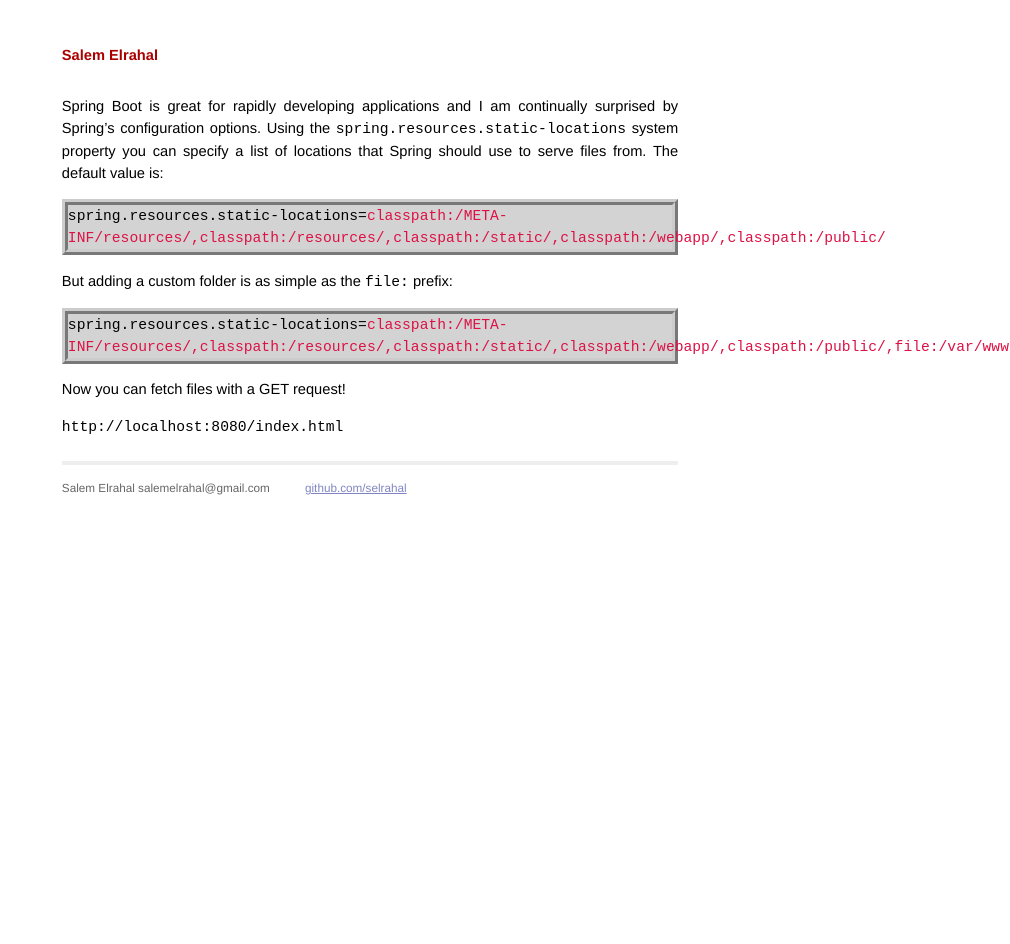
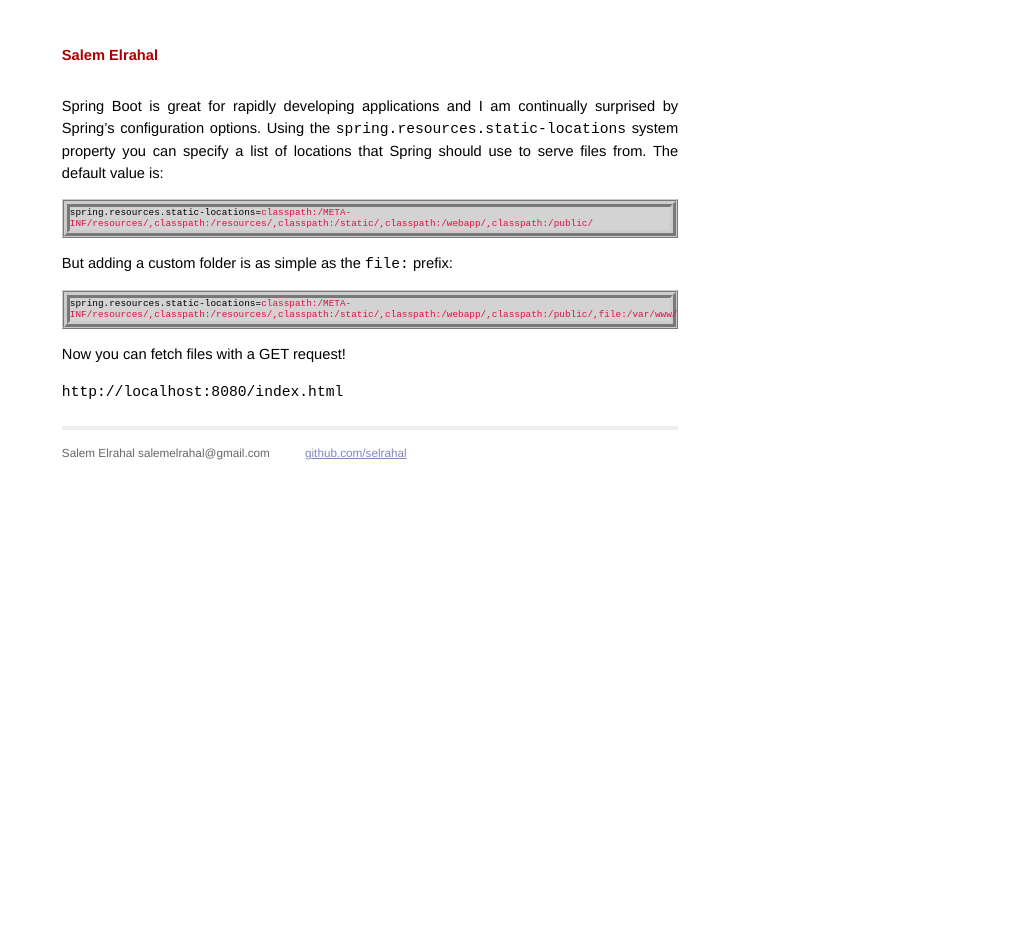
Before and after one commit to selrahal/selrahal.github.io, a Jekyll site: the page built from _posts/2016-07-11-static-files-with-spring-boot.markdown, in a window 1280 px wide. Shown: the whole page, without its empty margins (270-1280 px from the left). Built offline with Jekyll 4.4.1, drawn with Linux system fonts in a browser that asks for light colours.

Commit message:
more css

```diff
--- a/css/syntax.css
+++ b/css/syntax.css
@@ -1,4 +1,10 @@
-.highlight  { background: #ffffff; }
+.highlight  {
+ background: #eee;
+ border: ridge #ccc;
+ border-width: 2px;
+ font-size: .8em;
+ line-height: 1.2em;
+}
 .highlight .c { color: #999988; font-style: italic } /* Comment */
 .highlight .err { color: #a61717; background-color: #e3d2d2 } /* Error */
 .highlight .k { font-weight: bold } /* Keyword */
```
